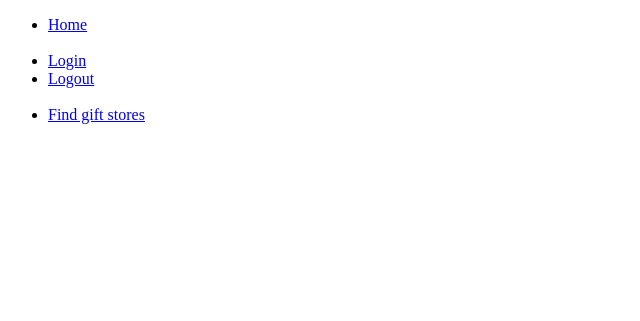
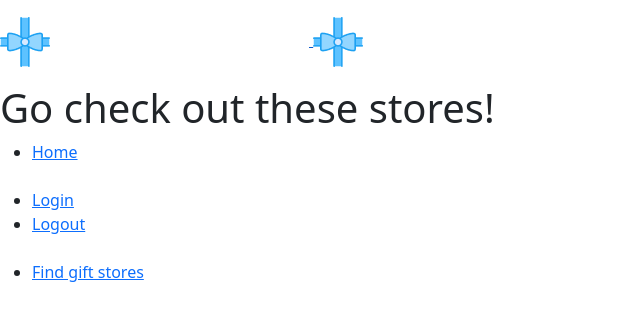
Before and after one commit to cam-garrison/cs411-group1, a Flask app: template prototype/templates/stores.html in a window 1280 px wide. Shown: the top 321 px of the page, without its empty margins (0-640 px from the left). Run offline with Flask 2, Linux system fonts and the light colour scheme; the template is opened without the code that fills it, so the values that code supplies are empty.

Commit message:
pushing my changes to store.html

```diff
--- a/prototype/templates/css/home.scss
+++ b/prototype/templates/css/home.scss
@@ -2,6 +2,6 @@
 @import "mixins";
 @import "animations";
 @import "twittermain";
-
+@import "_stheader";
 @import "globals";
 @import "header";
--- a/prototype/templates/stores.html
+++ b/prototype/templates/stores.html
@@ -1,6 +1,41 @@
 <!doctype html>
-<title>Go check out these stores! </title>
+<head>
+ <!-- required meta tags -->
+ <meta charset="utf-8">
+ <meta name="viewport" content="width=device-width, initial-scale=1, shrink-to-fit=no">
 
+ <!-- CSS and stuff -->
+ <link rel="stylesheet" href="stores.css">
+ <link rel="shortcut icon" sizes="32x32" type="image/png" href="images/favicon.png">
+ <link href="https://cdn.jsdelivr.net/npm/bootstrap@5.0.0-beta3/dist/css/bootstrap.min.css" rel="stylesheet" integrity="sha384-eOJMYsd53ii+scO/bJGFsiCZc+5NDVN2yr8+0RDqr0Ql0h+rP48ckxlpbzKgwra6" crossorigin="anonymous">
+ <link rel="preconnect" href="https://fonts.gstatic.com">
+ <link href="https://fonts.googleapis.com/css2?family=Noto+Sans&family=Poppins:wght@800&display=swap" rel="stylesheet">
+ <link rel="stylesheet" href="/prototype/templates/css/stores.css">
+
+ <title>Tweet Store</title>
+ <meta name="description" content="Welcome to the Tweet Store, your one-stop-shop that'll make your gift shopping a whole lot tweeter! Tweet Store is a web app that allows users to generate a list of stores based on Tweets pulled from a valid Twitter account.">
+</head>
+
+<title>Tweet Store</title>
+
+<body>
+    <header class = "header">
+        <div class="header__box1">
+            <!-- nav bar -->
+            <nav class="flex flex-jc-sb flex-ai-c">
+
+                <a href="/" class="header__logo hide-for-mobile">
+                    <img src="images/logowtext.png" alt="Tweet Store">
+                </a>
+
+                <a href="/" class="header__logo hide-for-desktop">
+                    <img src="images/logo 50x50.png" alt="Tweet Store Icon">
+                </a>
+            </nav>
+            <h1>Go check out these stores!</h1>
+
+    </header>
+</body>
 
 {% if message %}
 <h4>{{message}}!</h4>
```
Also changed, not shown: assets/zara models.jpg (added), assets/zlogo.png (added), prototype/templates/css/_stheader.scss (added), prototype/templates/css/stores.css (added).
